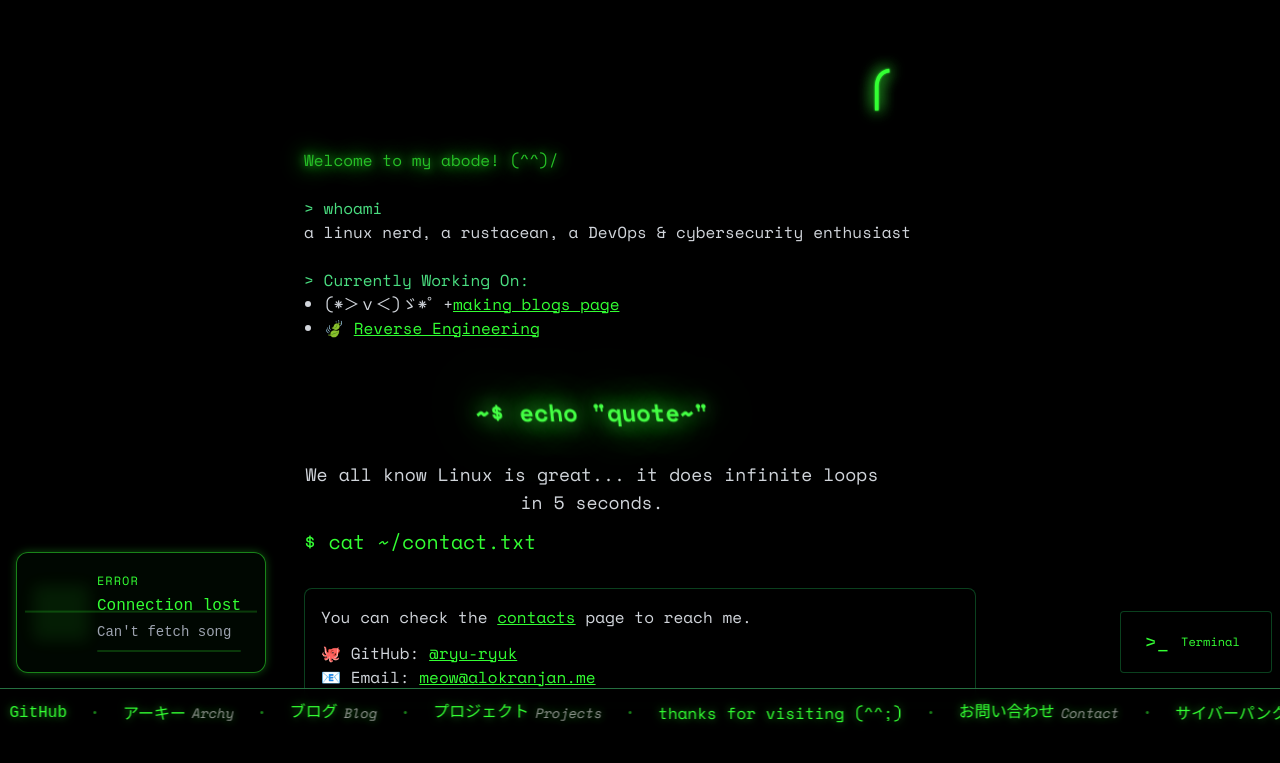
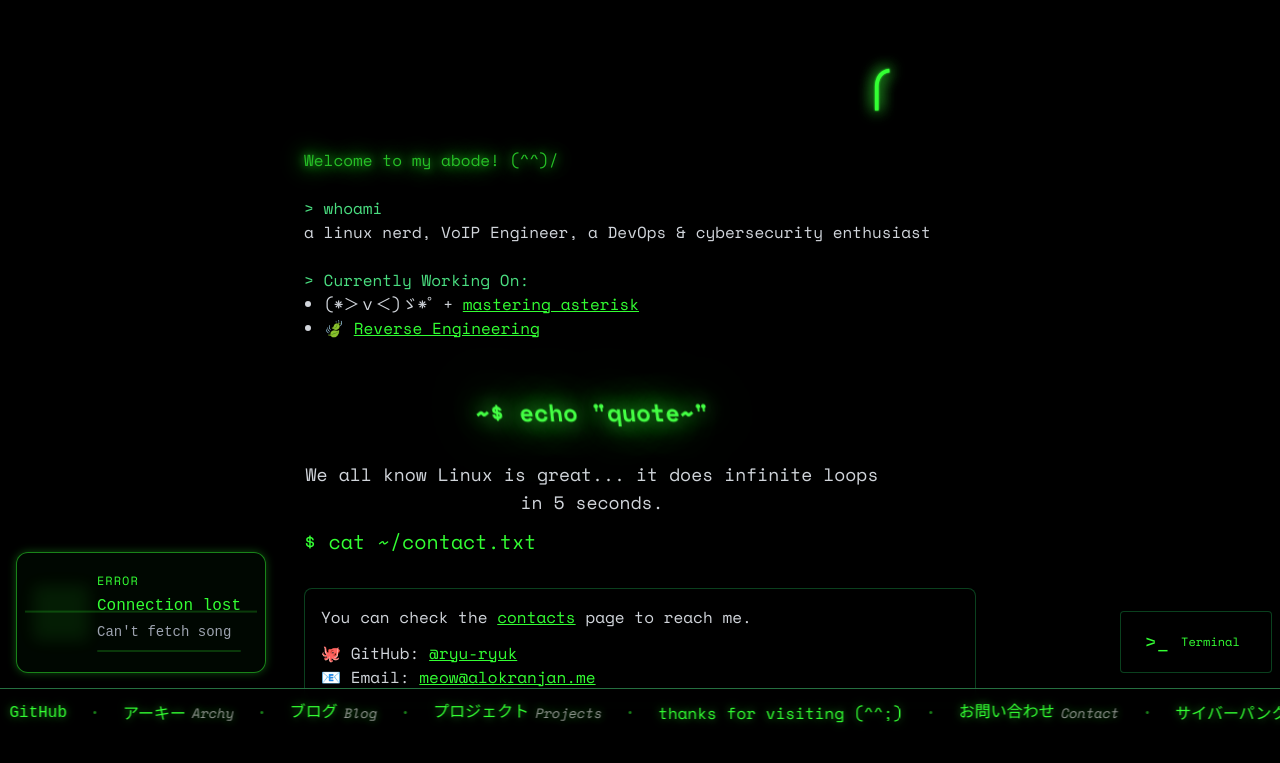
Before and after one commit to ryu-ryuk/terminal, a website built with Vite: page index.html in a window 1280 px wide. Shown: the part 63-826 px from the top of the page. Built offline with nearby package versions, Linux system fonts and the light colour scheme; no server answers.

Commit message:
Update personal description and current projects in index.html

```diff
--- a/index.html
+++ b/index.html
@@ -98,14 +98,14 @@
     <div class="mt-6">
       <p class="text-green-400">&gt; whoami</p>
       <p class="text-gray-300">
-        a linux nerd, a rustacean, a DevOps & cybersecurity enthusiast
+        a linux nerd, VoIP Engineer, a DevOps & cybersecurity enthusiast
       </p>
     </div>
     <div class="mt-6">
       <p class="text-green-400">&gt; Currently Working On:</p>
       <ul class="text-gray-300 list-disc pl-5">
         <li>
-          (*＞ｖ＜)ゞ*゜+<a href="https://blogs.alokranjan.me" class="text-green-300 underline">making blogs page</a>
+          (*＞ｖ＜)ゞ*゜+ <a href="https://www.asterisk.org/" class="text-green-300 underline">mastering asterisk</a>
         </li>
         <li>
           🍃
```
